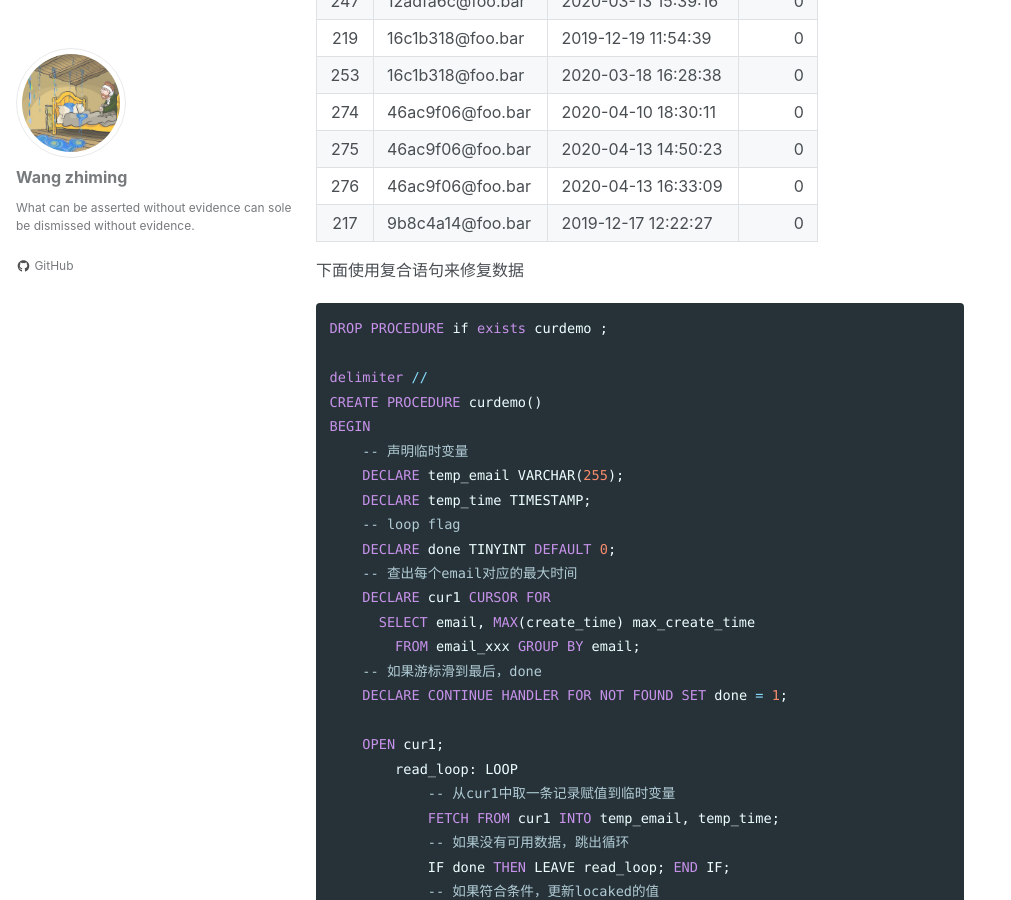
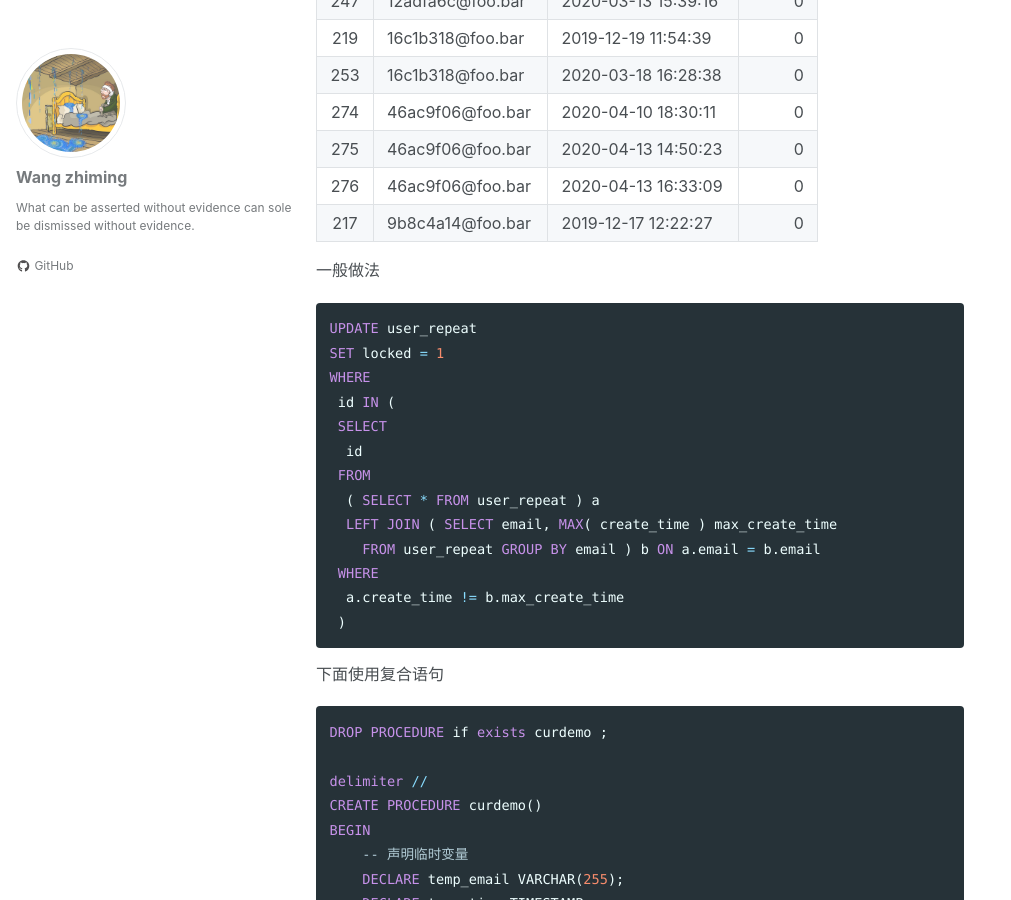
Before and after one commit to vazmin/vazmin.github.io, a Jekyll site: the page built from _posts/2020-06-04-Simple-case-of-using-cursor-loop-in-mysql.md, in a window 1280 px wide and 900 px high, scrolled down 662 px. Shown: the whole window, without its empty margins (0-1011 px from the left). Built offline with Jekyll 4.4.1, drawn with Linux system fonts in a browser that asks for light colours; cached includes are drawn as plain includes.

Commit message:
Update 2020-06-04-Simple-case-of-using-cursor-loop-in-mysql.md

````diff
--- a/_posts/2020-06-04-Simple-case-of-using-cursor-loop-in-mysql.md
+++ b/_posts/2020-06-04-Simple-case-of-using-cursor-loop-in-mysql.md
@@ -30,7 +30,27 @@ tags:
 | 276 | 46ac9f06@foo.bar | 2020-04-13 16:33:09 |      0 |
 | 217 | 9b8c4a14@foo.bar | 2019-12-17 12:22:27 |      0 |
 
-下面使用复合语句来修复数据
+一般做法
+
+```sql
+UPDATE user_repeat
+SET locked = 1
+WHERE
+ id IN (
+ SELECT
+  id
+ FROM
+  ( SELECT * FROM user_repeat ) a
+  LEFT JOIN ( SELECT email, MAX( create_time ) max_create_time
+    FROM user_repeat GROUP BY email ) b ON a.email = b.email
+ WHERE
+  a.create_time != b.max_create_time
+ )
+```
+
+
+下面使用复合语句
+
 
 ```sql
 DROP PROCEDURE if exists curdemo ;
````
